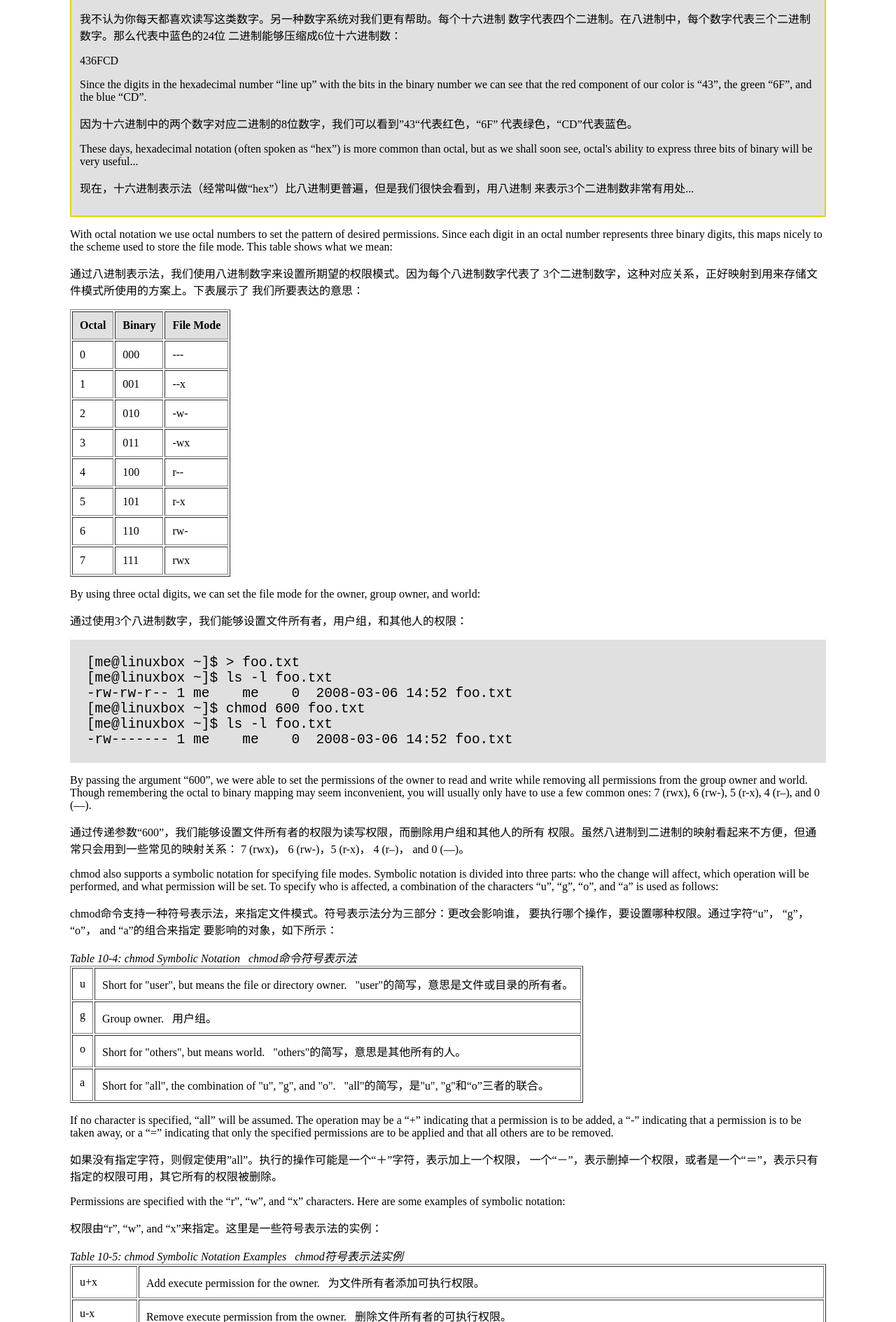
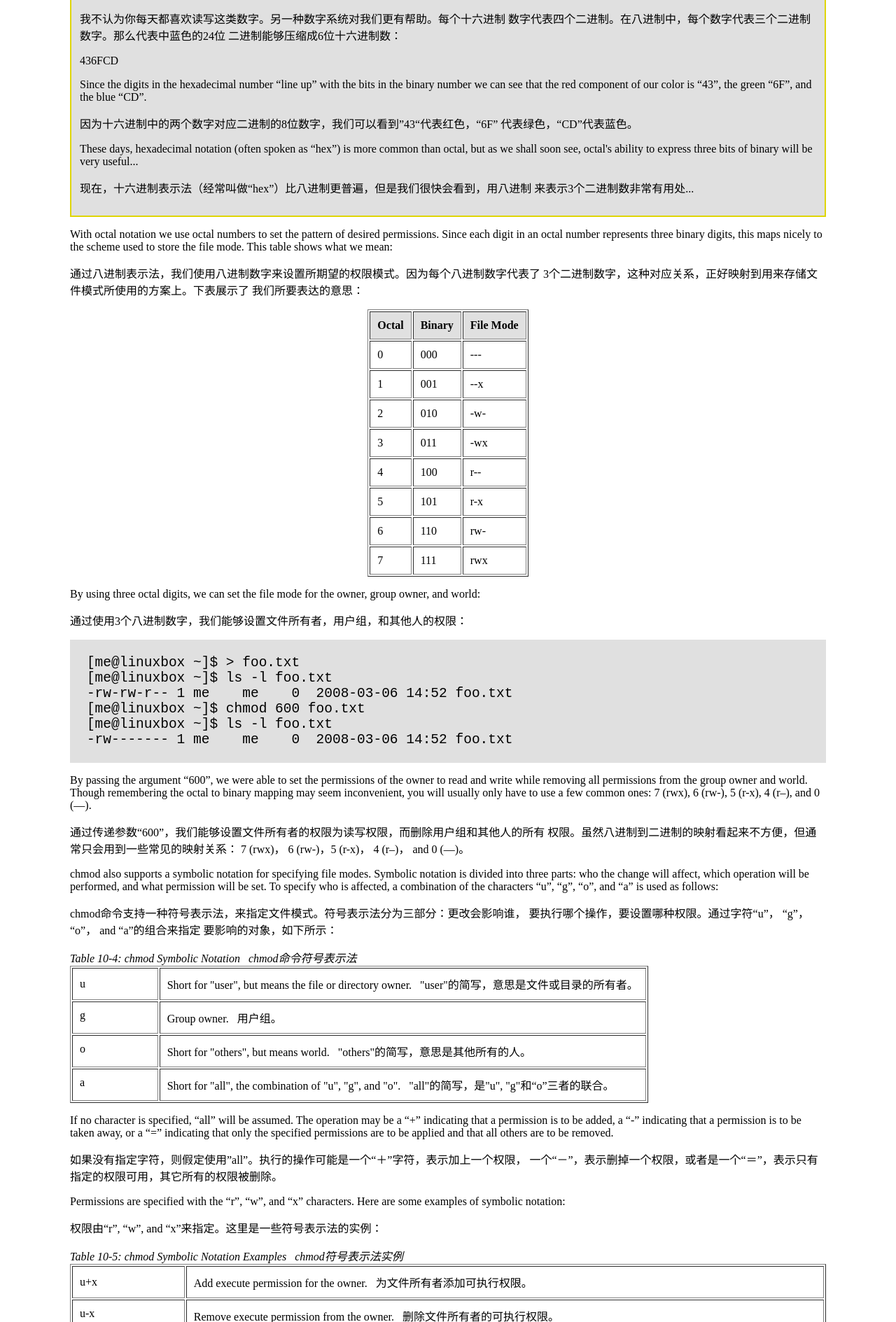
Before and after one commit to billie66/TLCL, a Jekyll site: the page built from book/permissions.md, in a window 1280 px wide. Shown: the part 4511-6400 px from the top of the page at 70% size. Built offline with Jekyll 4.4.1, drawn with Linux system fonts in a browser that asks for light colours; Markdown is read by kramdown in place of the engine named in the settings.

Commit message:
format10

```diff
--- a/book/permissions.md
+++ b/book/permissions.md
@@ -332,7 +332,7 @@ scheme used to store the file mode. This table shows what we mean:
 3个二进制数字，这种对应关系，正好映射到用来存储文件模式所使用的方案上。下表展示了
 我们所要表达的意思：
 
-<p style="text-align:center">
+<center>
 <table class="multi" cellpadding="10" border="1" width="%60">
 <tr>
 <th class="title">Octal</th>
@@ -380,7 +380,7 @@ scheme used to store the file mode. This table shows what we mean:
 <td valign="top">rwx</td>
 </tr>
 </table>
-</p>
+</center>
 
 By using three octal digits, we can set the file mode for the owner, group owner, and
 world:
@@ -420,7 +420,7 @@ chmod命令支持一种符号表示法，来指定文件模式。符号表示法
 chmod命令符号表示法
 </caption>
 <tr>
-<td class="title">u</td>
+<td class="title" width="15%">u</td>
 <td class="title">Short for "user", but means the file or directory owner. &nbsp;
 "user"的简写，意思是文件或目录的所有者。</td>
 </tr>
@@ -460,7 +460,7 @@ of symbolic notation:
 chmod符号表示法实例
 </caption>
 <tr>
-<td class="title">u+x </td>
+<td class="title" width="15%">u+x </td>
 <td class="title">Add execute permission for the owner. &nbsp;
 为文件所有者添加可执行权限。</td>
 </tr>
@@ -619,7 +619,7 @@ does:
 任务。掩码的二进制形式中，出现数字1的位置，相应地关掉一个文件模式属性。看一下
 掩码0022的作用：
 
-<p style="text-align:center">
+<center>
 <table class="multi" cellpadding="10" border="1" width="%60">
 <tr>
 <td valign="top">Original file mode </td>
@@ -634,7 +634,7 @@ does:
 <td valign="top">--- rw- r-- r--</td>
 </tr>
 </table>
-</p>
+</center>
 
 Again, where a 1 appears in the binary value, the corresponding attribute is unset. Play
 with some values (try some sevens) to get used to how this works. When you're done,
@@ -996,7 +996,7 @@ chown命令可以更改文件所有者和/或文件用户组，依据于这个
 <th class="title">Results</th>
 </tr>
 <tr>
-<td valign="top" width="20%">bob</td>
+<td valign="top" width="15%">bob</td>
 <td valign="top">Changes the ownership of the file from its current owner to user
 bob. &nbsp; 把文件所有者从当前属主更改为用户bob。</td>
 </tr>
```
